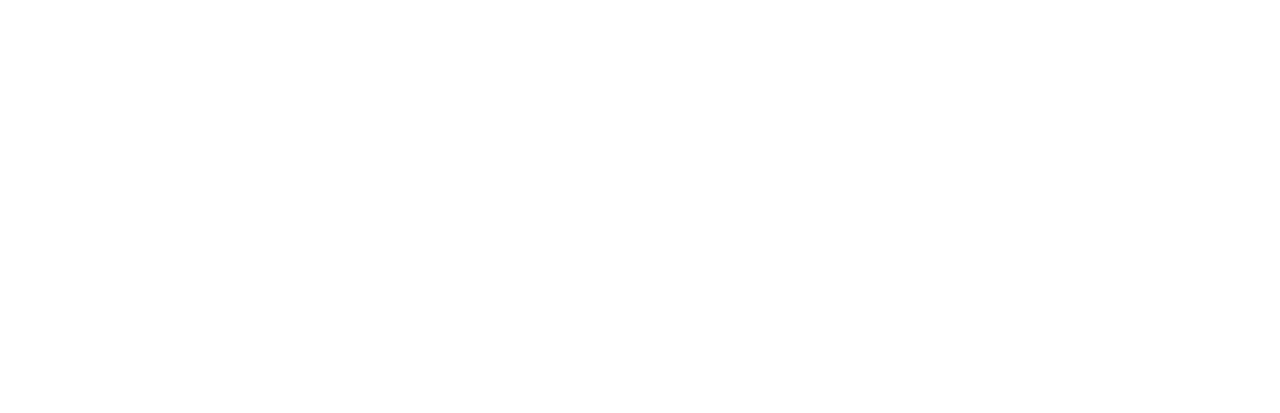
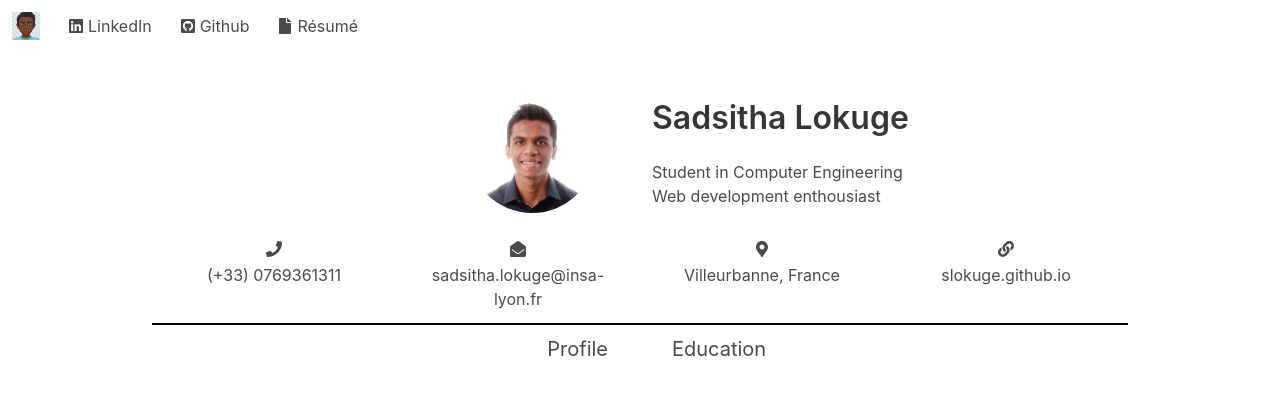
Before and after one commit to slokuge/slokuge.github.io, a website: page src/webpages/resume.html in a window 1280 px wide. Drawn offline with nearby package versions, Linux system fonts and the light colour scheme.

Commit message:
Started resume

```diff
--- a/src/webpages/resume.html
+++ b/src/webpages/resume.html
@@ -0,0 +1,100 @@
+<!DOCTYPE html>
+<html>
+
+<head>
+    <meta charset="utf-8">
+    <meta name="viewport" content="width=device-width, initial-scale=1">
+    <title>Sadsitha's resume</title>
+    <link rel="stylesheet" href="https://cdnjs.cloudflare.com/ajax/libs/bulma/0.7.5/css/bulma.min.css">
+    <script defer src="https://use.fontawesome.com/releases/v5.3.1/js/all.js"></script>
+</head>
+
+<body>
+    <nav class="navbar" role="navigation" aria-label="main navigation">
+        <div class="navbar-brand">
+            <a class="navbar-item" href="https://slokuge.github.io/">
+                <img src="../images/avatar.svg" height="28">
+            </a>
+
+            <a role="button" class="navbar-burger burger" aria-label="menu" aria-expanded="false" data-target="navbarBasicExample">
+                <span aria-hidden="true"></span>
+                <span aria-hidden="true"></span>
+                <span aria-hidden="true"></span>
+            </a>
+        </div>
+
+        <div id="navbarBasicExample" class="navbar-menu">
+            <div class="navbar-start">
+                <a class="navbar-item" href="https://www.linkedin.com/in/sadsitha-lokuge/">
+                    <span class="icon"><i class="fab fa-linkedin"></i></span>
+                    <p>LinkedIn</p>
+                </a>
+                <a class="navbar-item" href="https://github.com/slokuge/">
+                    <span class="icon"><i class="fab fa-github-square"></i></span>
+                    <p>Github</p>
+                </a>
+                <a class="navbar-item" href="./src/webpages/resume.html">
+                    <span class="icon"><i class="fas fa-file"></i></span>
+                    <p>Résumé</p>
+                </a>
+            </div>
+        </div>
+    </nav>
+    <section class="section" style="max-width:1000px; margin:auto;">
+        <div class="columns">
+            <div class="column has-text-right">
+                <div class="container">
+                    <figure class="image is-128x128" style="margin-right: 2rem;margin-left: auto;margin-top:-15px;">
+                        <img class="is-rounded " src="../images/mypic.JPG ">
+                    </figure>
+                </div>
+            </div>
+            <div class="column has-text-left is-flex" style="flex-direction: column; justify-content: left">
+                <h1 class="title">
+                    Sadsitha Lokuge
+                </h1>
+                <h2>
+                    Student in Computer Engineering
+                    </br>
+                    Web development enthousiast
+                </h2>
+            </div>
+        </div>
+        <div class="columns" style="border-bottom: 2px solid black">
+            <div class="column has-text-centered">
+                <span class="icon"><i class="fas fa-phone"></i></span>
+                <p>(+33) 0769361311</p>
+            </div>
+            <div class="column has-text-centered">
+                <span class="icon"><i class="fas fa-envelope-open"></i></span>
+                <p>sadsitha.lokuge@insa-lyon.fr</p>
+            </div>
+            <div class="column has-text-centered">
+                <span class="icon"><i class="fas fa-map-marker-alt"></i></span>
+                <p>Villeurbanne, France</p>
+            </div>
+            <div class="column has-text-centered">
+                <span class="icon"><i class="fas fa-link"></i></span>
+                <p>slokuge.github.io</p>
+            </div>
+        </div>
+        <div class="columns is-variable is-8">
+            <div class="column has-text-right">
+                <div class="container">
+                    <h3 class="subtitle">
+                        Profile
+                    </h3>
+                </div>
+            </div>
+            <div class="column has-text-left">
+                <div class="container">
+                    <h3 class="subtitle">
+                        Education
+                    </h3>
+                </div>
+            </div>
+        </div>
+    </section>
+</body>
+
+</html>
```
Also changed, not shown: index.html (+26 -9 lines).
